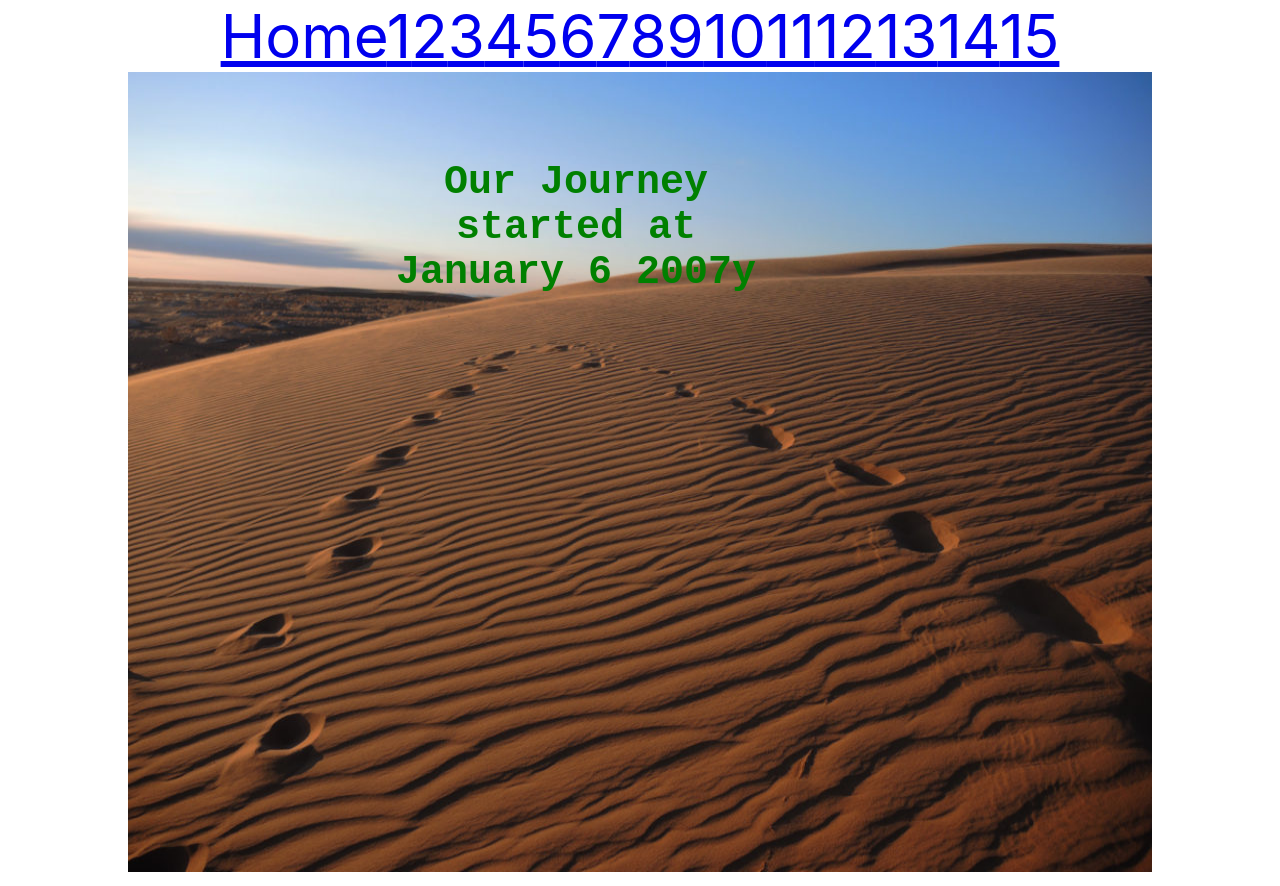
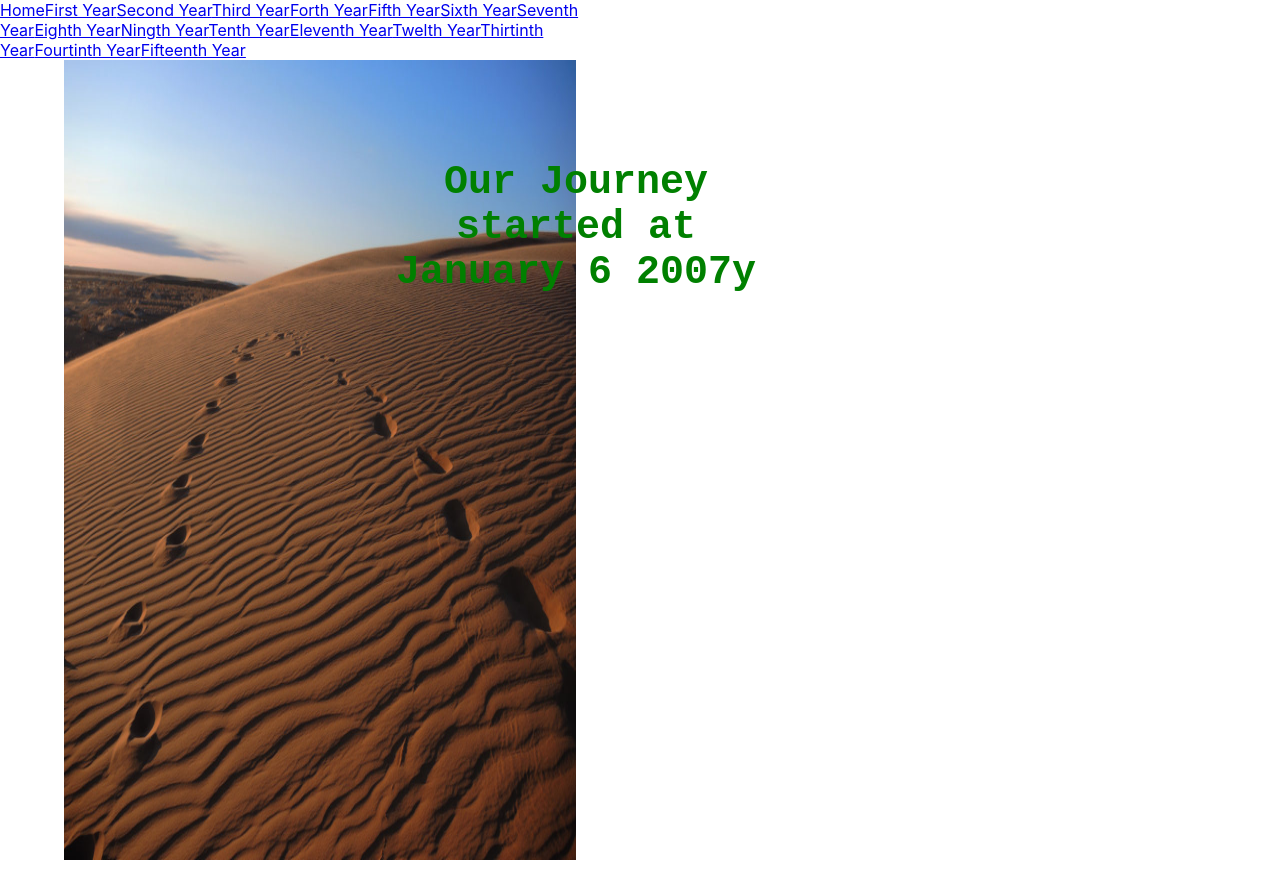
Before and after one commit to GGulberdi/Anniversary, a React (Create React App) app in the folder anniversary/: page / in a window 1280 px wide. After the commit the page ends 864 px from the top, so only its background shows below. Built offline with nearby package versions, Linux system fonts and the light colour scheme.

Commit message:
add sidebar

```diff
--- a/anniversary/src/App.css
+++ b/anniversary/src/App.css
@@ -1,3 +1,19 @@
+
+.App{
+  width: 100%;
+  height: 100vh;
+ position: relative;
+}
+
+.sidebar{
+  width: 50%;
+
+}
+
+.mainpage{
+  width: 50%;
+
+}
 header{
   margin:0 auto;
   text-align: center;
--- a/anniversary/src/App.js
+++ b/anniversary/src/App.js
@@ -27,25 +27,26 @@ function App() {
   return (
     <Router>
       <div className="App">
+        <div className='sidebar'>
       <Link exact to="/">Home</Link>
-      <Link exact to="/oneyear">1</Link>
-      <Link exact to="/twoyear">2</Link>
-      <Link exact to="/threeyear">3</Link>
-      <Link exact to="/fouryear">4</Link>
-      <Link exact to="/fiveyear">5</Link>
-      <Link exact to="/sixyear">6</Link>
-      <Link exact to="/sevenyear">7</Link>
-      <Link exact to="/eightyear">8</Link>
-      <Link exact to="/nineyear">9</Link>
-      <Link exact to="/tenyear">10</Link>
-      <Link exact to="/elevenyear">11</Link>
-      <Link exact to="/twelveyear">12</Link>
-      <Link exact to="/thirteenyear">13</Link>
-      <Link exact to="/fourteenyear">14</Link>
-      <Link exact to="/fifteenyear">15</Link>
+      <Link exact to="/oneyear">First Year</Link>
+      <Link exact to="/twoyear">Second Year</Link>
+      <Link exact to="/threeyear">Third Year</Link>
+      <Link exact to="/fouryear">Forth Year</Link>
+      <Link exact to="/fiveyear">Fifth Year</Link>
+      <Link exact to="/sixyear">Sixth Year</Link>
+      <Link exact to="/sevenyear">Seventh Year</Link>
+      <Link exact to="/eightyear">Eighth Year</Link>
+      <Link exact to="/nineyear">Ningth Year</Link>
+      <Link exact to="/tenyear">Tenth Year</Link>
+      <Link exact to="/elevenyear">Eleventh Year</Link>
+      <Link exact to="/twelveyear">Twelth Year</Link>
+      <Link exact to="/thirteenyear">Thirtinth Year</Link>
+      <Link exact to="/fourteenyear">Fourtinth Year</Link>
+      <Link exact to="/fifteenyear">Fifteenth Year</Link>
+</div>
 
-
-
+<div className='mainpage'>
         <Switch>
           <Route exact path="/"><Home /></Route>
           <Route exact path="/oneyear"><OneYear /></Route>
@@ -65,6 +66,7 @@ function App() {
           <Route exact path="/fifteenyear"><FifteenYear /></Route>
 
         </Switch>
+        </div>
       </div>
     </Router>
   );
--- a/anniversary/src/components/Home.js
+++ b/anniversary/src/components/Home.js
@@ -3,7 +3,7 @@ import desert from '.././images/desert_photo.jpg';
 
 function Home() {
     return (
-        <div>
+
            <header className="App-header">
         <div className='cover'><p>Our Journey started at January 6 2007y</p></div>
 
@@ -11,7 +11,7 @@ function Home() {
 
         <img src={desert} className="App-logo" alt="logo" />
          </header>
-        </div>
+
     )
 }
 
--- a/anniversary/src/css/oneyear.css
+++ b/anniversary/src/css/oneyear.css
@@ -1,4 +1,4 @@
-body{
+/* body{
     position: relative;
     margin: auto;
     padding:0;
@@ -13,4 +13,4 @@ h1{
    color: violet;
    margin: auto;
 
-}
+} */
```
